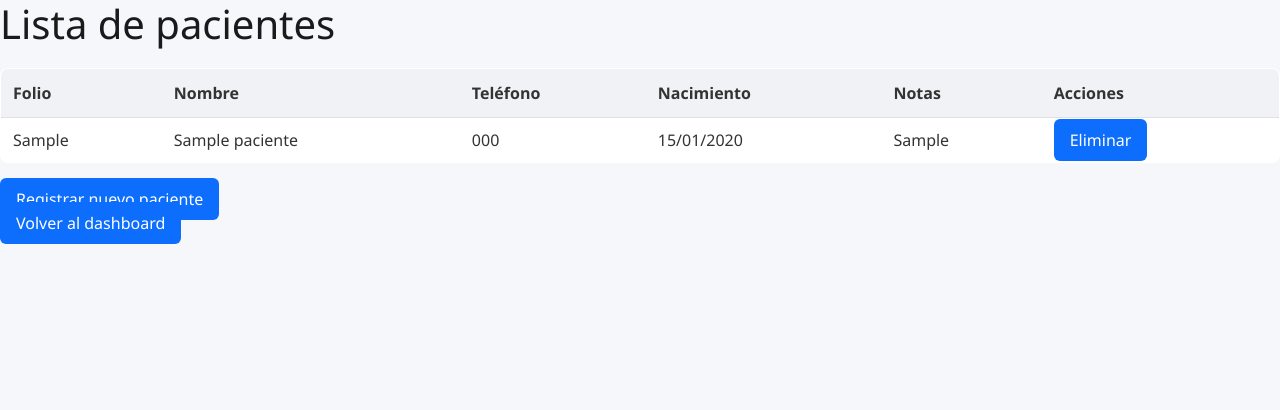
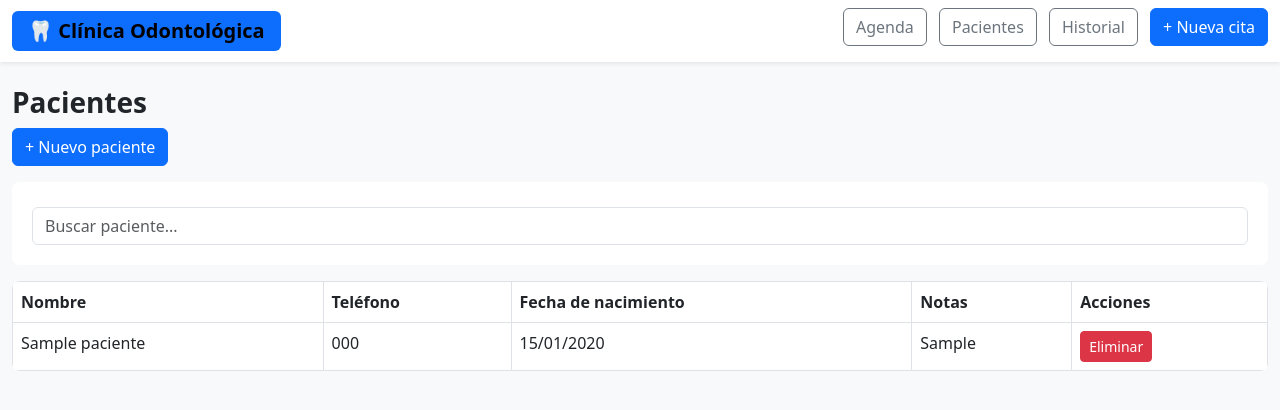
Before and after one commit to Luislopeze/Clinica, a Flask app: page /pacientes in a window 1280 px wide. Shown: the top 410 px of the page. Run offline with Flask 3, Linux system fonts and the light colour scheme; tables that the repository leaves empty hold one stand-in row (values such as "Sample post").

Commit message:
Update pacientes.html

```diff
--- a/templates/pacientes.html
+++ b/templates/pacientes.html
@@ -1,21 +1,25 @@
-<!DOCTYPE html>
-<html lang="es">
-<head>
-    <link href="https://cdn.jsdelivr.net/npm/bootstrap@5.3.0/dist/css/bootstrap.min.css" rel="stylesheet">
-    <link rel="stylesheet" href="{{ url_for('static', filename='style.css') }}">
-    <meta charset="UTF-8">
-    <title>Pacientes</title>
-</head>
-<body>
-    <h1>Lista de pacientes</h1>
+{% extends "base.html" %}
+{% block content %}
+<h3 class="fw-bold">Pacientes</h3>
 
-    <table border="1" cellpadding="8" cellspacing="0">
+<!-- Botón superior -->
+<div class="d-flex justify-content-between align-items-center mb-3">
+    <a href="{{ url_for('nuevo_paciente') }}" class="btn btn-primary">+ Nuevo paciente</a>
+</div>
+
+<!-- Barra de búsqueda -->
+<form method="GET" action="{{ url_for('pacientes') }}" class="mb-3">
+    <input type="text" name="buscar" class="form-control" placeholder="Buscar paciente...">
+</form>
+
+<!-- Tabla de pacientes -->
+{% if pacientes %}
+<table class="table table-bordered">
     <thead>
         <tr>
-                <th>Folio</th>
             <th>Nombre</th>
             <th>Teléfono</th>
-                <th>Nacimiento</th>
+            <th>Fecha de nacimiento</th>
             <th>Notas</th>
             <th>Acciones</th>
         </tr>
@@ -23,22 +27,18 @@
     <tbody>
         {% for paciente in pacientes %}
         <tr>
-                <td>{{ paciente.folio }}</td>
             <td>{{ paciente.nombre }}</td>
             <td>{{ paciente.telefono }}</td>
             <td>{{ paciente.nacimiento.strftime("%d/%m/%Y") if paciente.nacimiento else "" }}</td>
             <td>{{ paciente.notas }}</td>
             <td>
-                    <a href="{{ url_for('eliminar_paciente', id=paciente.id) }}">Eliminar</a>
+                <a href="{{ url_for('eliminar_paciente', id=paciente.id) }}" class="btn btn-danger btn-sm">Eliminar</a>
             </td>
         </tr>
         {% endfor %}
     </tbody>
 </table>
-
-    <br>
-    <a href="{{ url_for('nuevo_paciente') }}">Registrar nuevo paciente</a>
-    <br>
-    <a href="{{ url_for('dashboard') }}">Volver al dashboard</a>
-</body>
-</html>
+{% else %}
+<p>No hay pacientes registrados.</p>
+{% endif %}
+{% endblock %}
```
Lines whose indentation alone changed are shown as unchanged.
